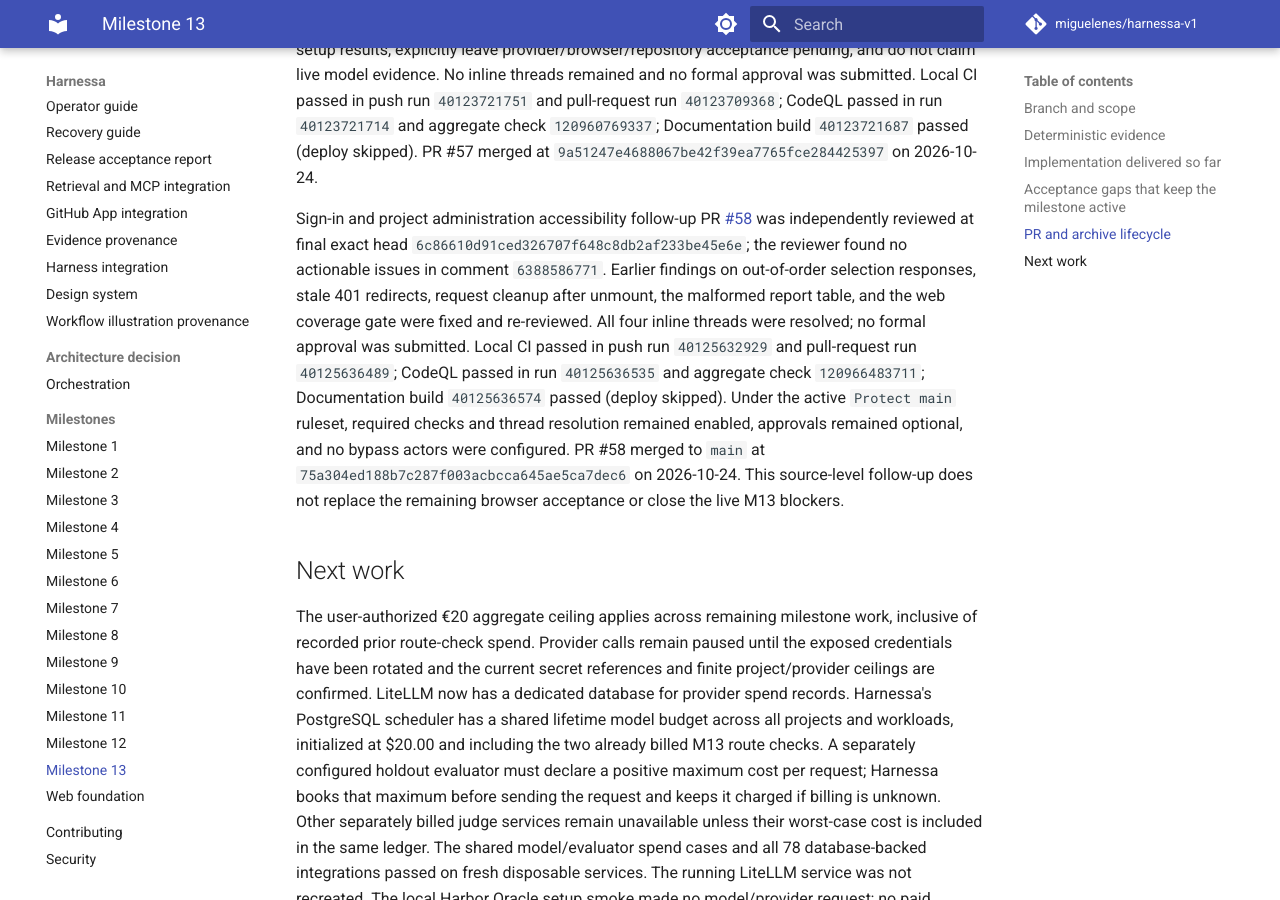
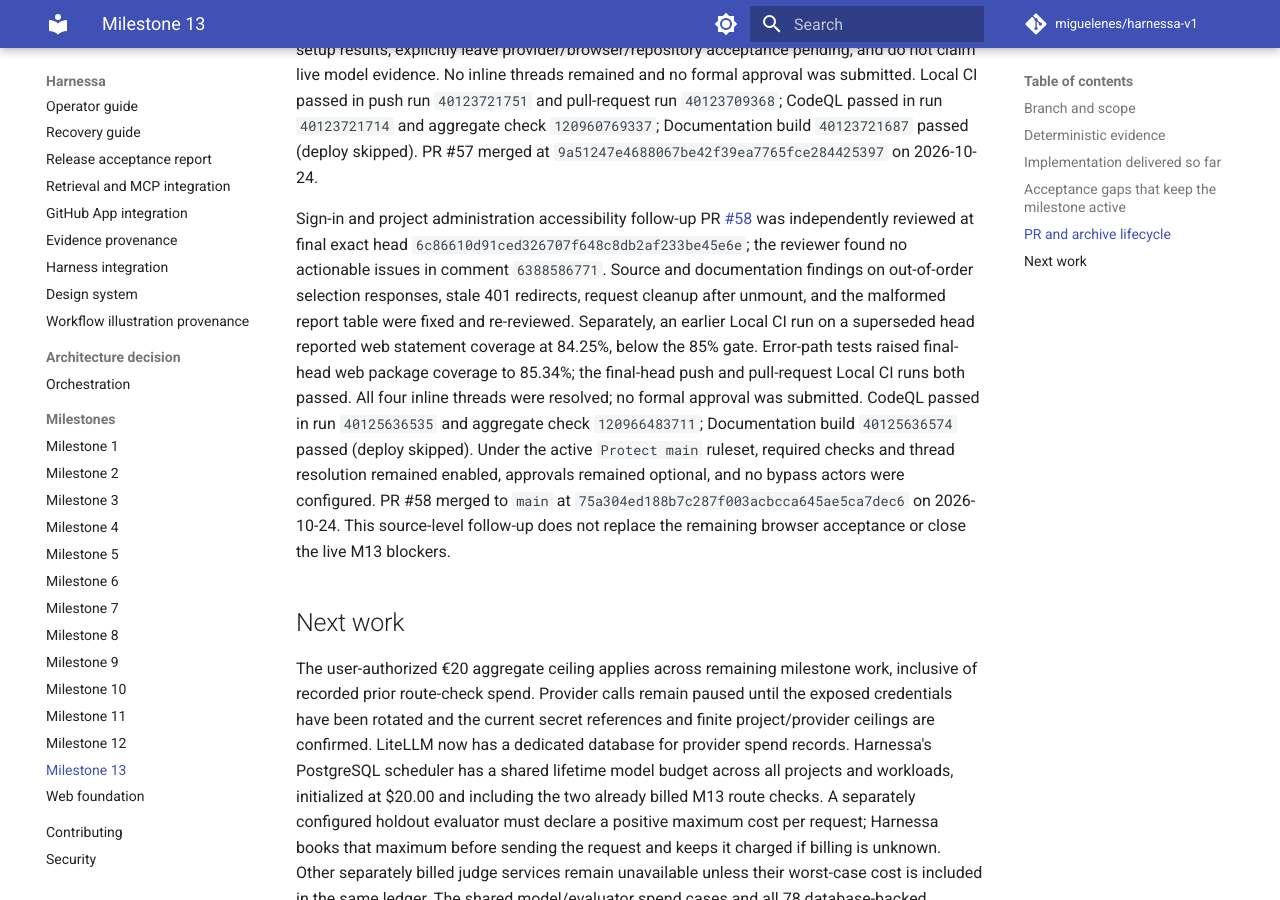
Before and after one commit to miguelenes/harnessa-v1, an MkDocs documentation site: the page built from docs/milestones/13.md, in a window 1280 px wide and 900 px high, scrolled down 9850 px. Built offline with MkDocs 1.6.1 and Material for MkDocs 9.7.7, drawn with Linux system fonts in a browser that asks for light colours; comment, search, counter and statistics services are not loaded.

Commit message:
Clarify M13 lifecycle coverage evidence

```diff
--- a/docs/milestones/13.md
+++ b/docs/milestones/13.md
@@ -90,7 +90,7 @@ Evaluator-report consistency PR [#56](https://github.com/miguelenes/harnessa-v1/
 
 Clean-install evidence PR [#57](https://github.com/miguelenes/harnessa-v1/pull/57) was independently reviewed at exact head `90404b3de5e7abc31291d3bbf54584d3e6333cd6`; the reviewer found no actionable issues in comment `6388324732`. The changes record isolated Compose/readiness and authenticated API setup results, explicitly leave provider/browser/repository acceptance pending, and do not claim live model evidence. No inline threads remained and no formal approval was submitted. Local CI passed in push run `40123721751` and pull-request run `40123709368`; CodeQL passed in run `40123721714` and aggregate check `120960769337`; Documentation build `40123721687` passed (deploy skipped). PR #57 merged at `9a51247e4688067be42f39ea7765fce284425397` on 2026-10-24.
 
-Sign-in and project administration accessibility follow-up PR [#58](https://github.com/miguelenes/harnessa-v1/pull/58) was independently reviewed at final exact head `6c86610d91ced326707f648c8db2af233be45e6e`; the reviewer found no actionable issues in comment `6388586771`. Earlier findings on out-of-order selection responses, stale 401 redirects, request cleanup after unmount, the malformed report table, and the web coverage gate were fixed and re-reviewed. All four inline threads were resolved; no formal approval was submitted. Local CI passed in push run `40125632929` and pull-request run `40125636489`; CodeQL passed in run `40125636535` and aggregate check `120966483711`; Documentation build `40125636574` passed (deploy skipped). Under the active `Protect main` ruleset, required checks and thread resolution remained enabled, approvals remained optional, and no bypass actors were configured. PR #58 merged to `main` at `75a304ed188b7c287f003acbcca645ae5ca7dec6` on 2026-10-24. This source-level follow-up does not replace the remaining browser acceptance or close the live M13 blockers.
+Sign-in and project administration accessibility follow-up PR [#58](https://github.com/miguelenes/harnessa-v1/pull/58) was independently reviewed at final exact head `6c86610d91ced326707f648c8db2af233be45e6e`; the reviewer found no actionable issues in comment `6388586771`. Source and documentation findings on out-of-order selection responses, stale 401 redirects, request cleanup after unmount, and the malformed report table were fixed and re-reviewed. Separately, an earlier Local CI run on a superseded head reported web statement coverage at 84.25%, below the 85% gate. Error-path tests raised final-head web package coverage to 85.34%; the final-head push and pull-request Local CI runs both passed. All four inline threads were resolved; no formal approval was submitted. CodeQL passed in run `40125636535` and aggregate check `120966483711`; Documentation build `40125636574` passed (deploy skipped). Under the active `Protect main` ruleset, required checks and thread resolution remained enabled, approvals remained optional, and no bypass actors were configured. PR #58 merged to `main` at `75a304ed188b7c287f003acbcca645ae5ca7dec6` on 2026-10-24. This source-level follow-up does not replace the remaining browser acceptance or close the live M13 blockers.
 
 ## Next work
 
```
